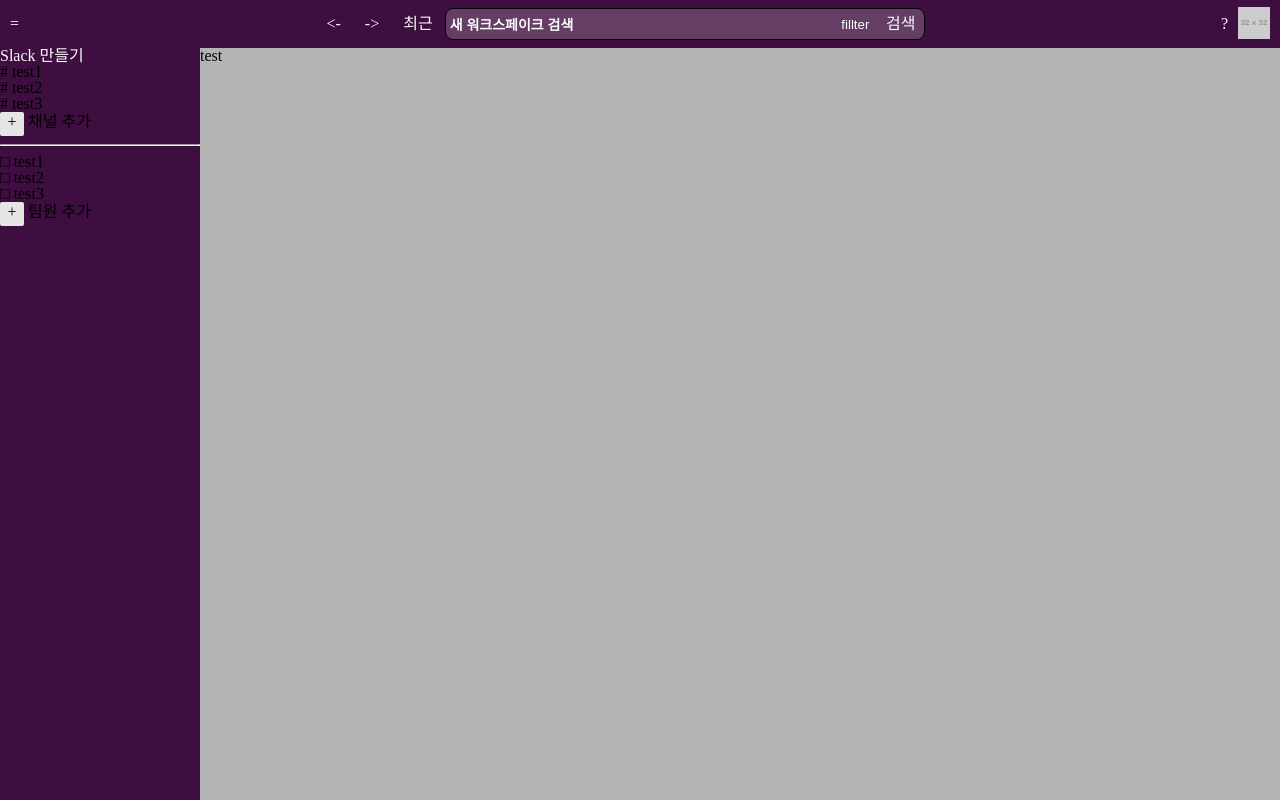
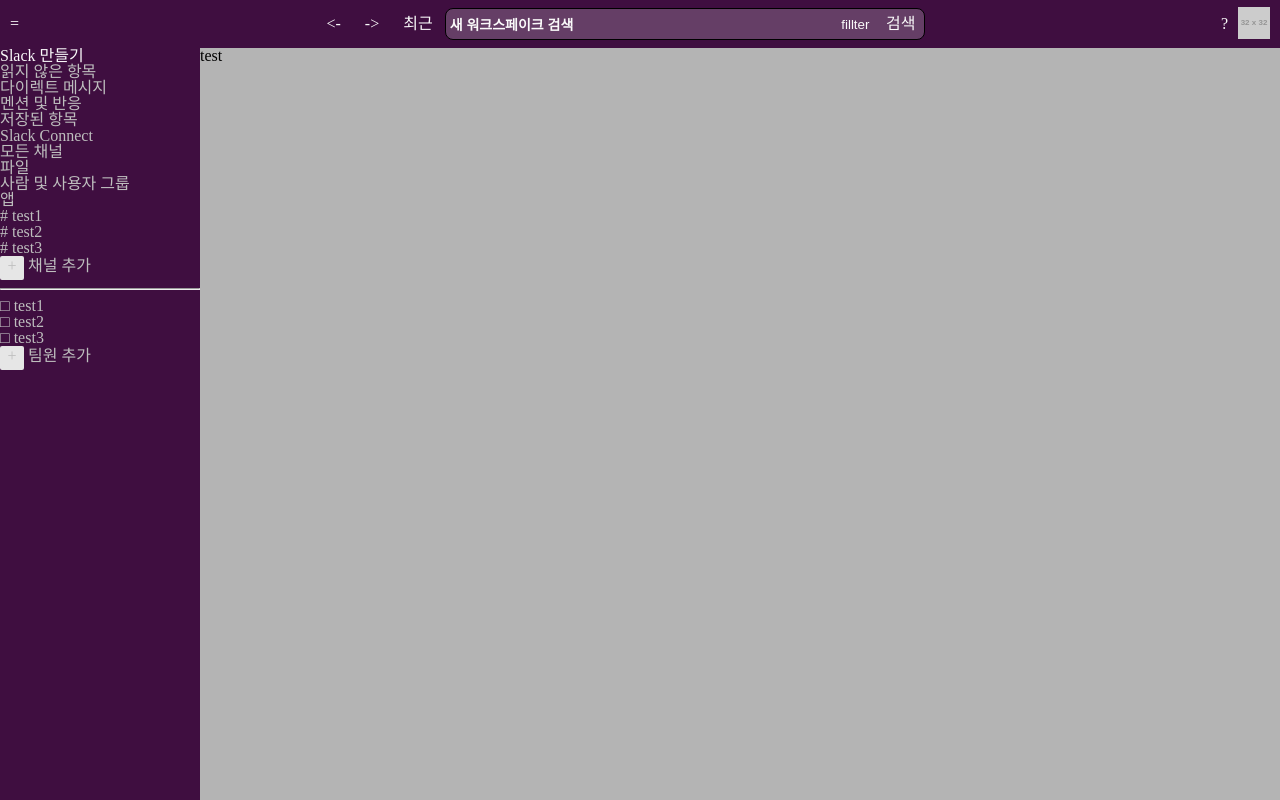
Before and after one commit to fms2014-github/clone-coding-slack, a Vue app: page /main-view in a window 1280 px wide. Built offline with nearby package versions, Linux system fonts and the light colour scheme.

Commit message:
css 수정

```diff
--- a/src/components/SideBarSubMenu.vue
+++ b/src/components/SideBarSubMenu.vue
@@ -44,13 +44,12 @@
     .sub-menu-item:link,
     .sub-menu-item:active{
         text-decoration: none;
-        color: black;
+        color: $gray-color-190;
         background-color: none;
     }
 
     .sub-menu-item:hover{
-        background-color: rgb(180, 180, 180);
-        mix-blend-mode: multiply;
+        background-color: rgba(0, 0, 0, 0.2);
     }
 
 }
--- a/src/layout/SideBar.vue
+++ b/src/layout/SideBar.vue
@@ -3,6 +3,7 @@
     <div class="menuItem" @click="subMenuClick">
       Slack 만들기
     </div>
+    <side-sub-menu-vue />
     <list @addLisItem="addLisItem" :kind="'channel'">
       <list-item :kind="'channel'" :channelnMessageNo="listItem.channelnMessageNo" :listItem="listItem.name" v-for="listItem in listItems" :key="listItem.id" ></list-item>
     </list>
@@ -18,6 +19,7 @@
 import MenuPopup from '../components/MenuPopup.vue'
 import List from '@/components/List.vue'
 import ListItem from '@/components/ListItem.vue'
+import SideSubMenuVue from "@/components/SideBarSubMenu.vue";
 
 export default {
   data() {
@@ -41,7 +43,8 @@
   components: {
     MenuPopup,
     List,
-    ListItem
+    ListItem,
+    SideSubMenuVue
   },
   methods: {
     subMenuClick() {
@@ -66,6 +69,8 @@
     display: inline-block;
     width: 200px;
     height: calc(100vh - 48px);
+    color: $gray-color-190;
+    font-weight: 500;
     background: {
         color: $main-background-color;
     }
@@ -73,9 +78,11 @@
       color: $main-font-color-white;
     }
     vertical-align: top;
+
+   MenuPstn {
+    position: relative;
+    left: 20px;
+  }
 }
-.MenuPstn {
-  position: relative;
-  left: 20px;
-}
+
 </style>
```
